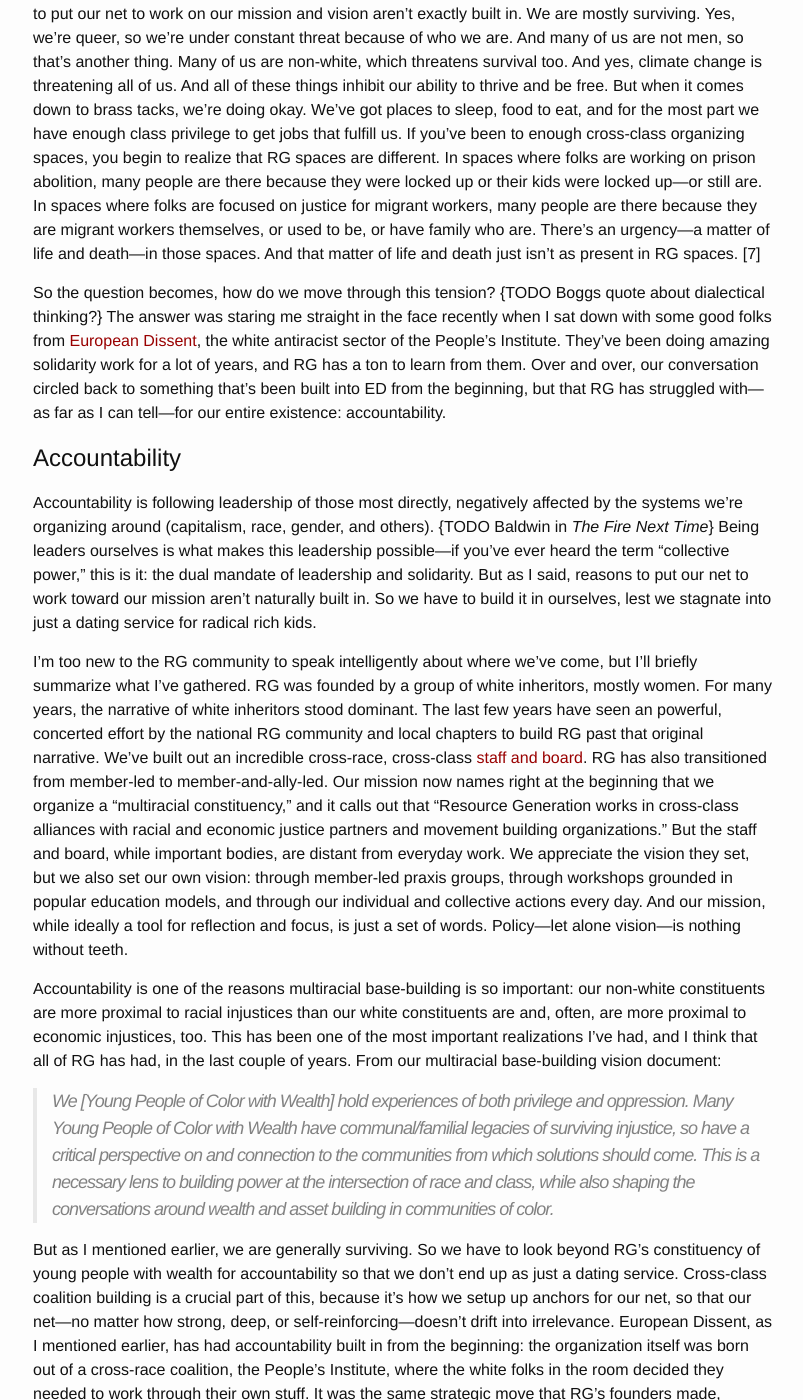
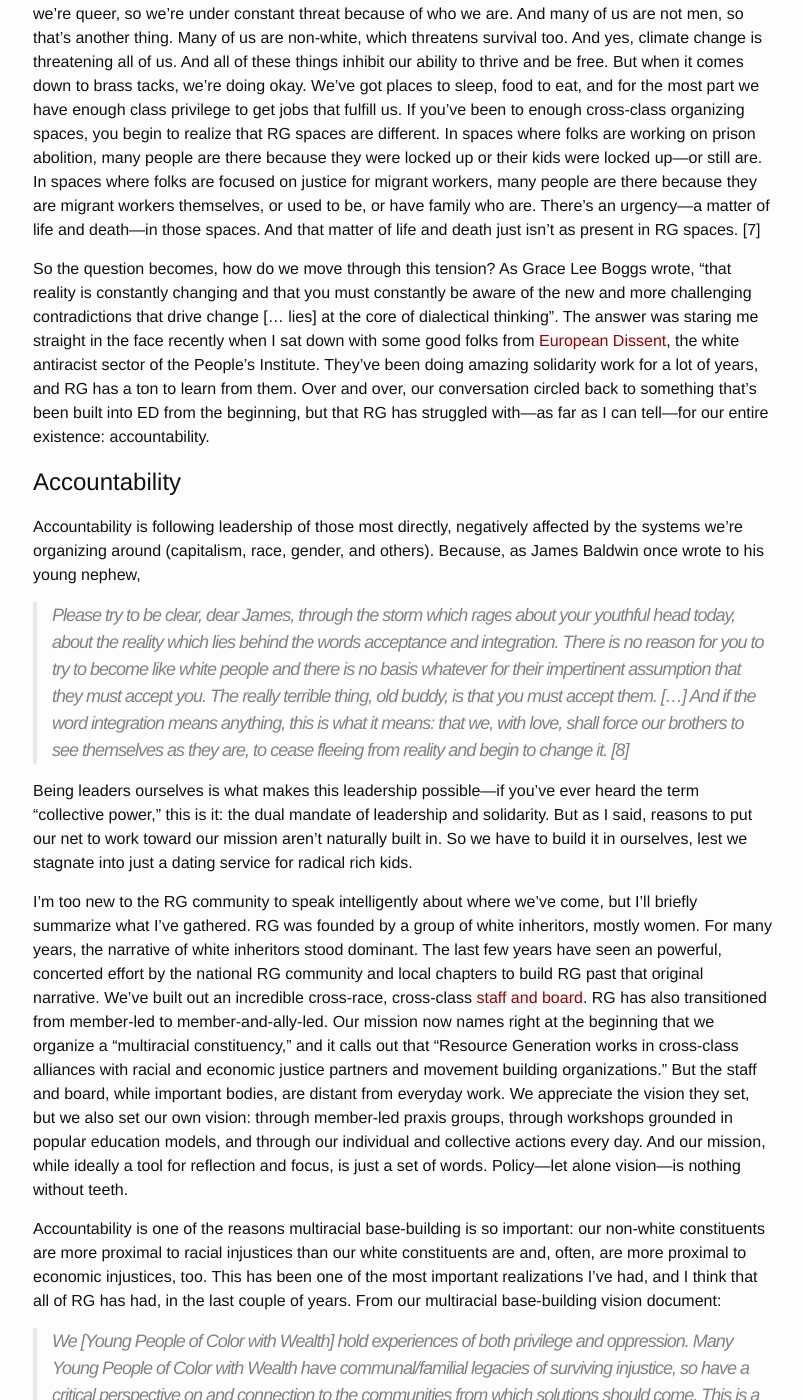
Before and after one commit to ihmccreery/ihmccreery.github.io, a Jekyll site: the page built from _posts/2016-08-12-a-dating-service-for-radical-rich-kids.md, in a window 1280 px wide and 1400 px high, scrolled down 3586 px. Shown: the whole window, without its empty margins (237-1040 px from the left). Built offline with Jekyll 4.4.1, drawn with Linux system fonts in a browser that asks for light colours; some of the changed text lies outside the part shown.

Commit message:
Edits to A Dating Service

```diff
--- a/_posts/2016-08-12-a-dating-service-for-radical-rich-kids.md
+++ b/_posts/2016-08-12-a-dating-service-for-radical-rich-kids.md
@@ -32,7 +32,7 @@
 
 It’s confusing, see, because community organizing is about relationship building.  As the [People's Institute principle goes](http://www.pisab.org/our-principles), “The growth of an effective broad-based movement for social transformation requires networking or ‘building a net that works.’  As the movement develops a strong net, people are less likely to fall through.”  That’s real; our community is nothing if not a net.  No net, no power; no power, no liberation.
 
-And our community is so much stronger when our relationships are deep, loving, and vulnerable.  If we just show up for meetings, get to know each other through logistics and planning and maybe some abstract talk of class and wealth and race, there is absolutely no way we’re building what Martin Luther King, Jr., called “a beloved community”  {TODO Beloved community reference?  Maybe it’s Boggs’ interpretation I’m looking for?}.  Concretely, a lot of folks are in romantic relationships with other folks in RG.  And, really, a lot of folks are in RG *because* of their romantic relationships.  They get involved along with their partners, or they get involved because their partner dragged them along [4].  Organizing has to be invigorating.  Only if we love each other deeply, feel connected to individuals through trust, friendship, and camaraderie, will we continue to show up day after day, year after year, through good times and bad.  I, for one, want nothing more than to be organizing with people I love.  To be organizing in a beloved community.  Because it’s the only way to win.  So [to all my RG crushes out there](https://www.youtube.com/watch?v=1e_t_1vPhTY):
+And our community is so much stronger when our relationships are deep, loving, and vulnerable.  If we just show up for meetings, get to know each other through logistics and planning and maybe some abstract talk of class and wealth and race, there is absolutely no way we’re building a community for the long haul.  Concretely, a lot of folks are in romantic relationships with other folks in RG.  And, really, a lot of folks are in RG *because* of their romantic relationships.  They get involved along with their partners, or they get involved because their partner dragged them along [4].  Our organizing has to be invigorating.  Only if we love each other deeply, feel connected to individuals through trust, friendship, and camaraderie, will we continue to show up day after day, year after year, through good times and bad.  I, for one, want nothing more than to be organizing with people I love.  It’s the only way to win.  So [to all my RG crushes out there](https://www.youtube.com/watch?v=1e_t_1vPhTY):
 
 > You look good in the north
 > Whip your hair back and forth
@@ -62,11 +62,15 @@
 
 This tension goes beyond praxis, though.  It dominates RG.  Because, as a solidarity group, the reasons to put our net to work on our mission and vision aren’t exactly built in.  We are mostly surviving.  Yes, we’re queer, so we’re under constant threat because of who we are.  And many of us are not men, so that’s another thing.  Many of us are non-white, which threatens survival too.  And yes, climate change is threatening all of us.  And all of these things inhibit our ability to thrive and be free.  But when it comes down to brass tacks, we’re doing okay.  We’ve got places to sleep, food to eat, and for the most part we have enough class privilege to get jobs that fulfill us.  If you’ve been to enough cross-class organizing spaces, you begin to realize that RG spaces are different.  In spaces where folks are working on prison abolition, many people are there because they were locked up or their kids were locked up—or still are.  In spaces where folks are focused on justice for migrant workers, many people are there because they are migrant workers themselves, or used to be, or have family who are.  There’s an urgency—a matter of life and death—in those spaces.  And that matter of life and death just isn’t as present in RG spaces. [7]
 
-So the question becomes, how do we move through this tension?  {TODO Boggs quote about dialectical thinking?}  The answer was staring me straight in the face recently when I sat down with some good folks from [European Dissent](http://www.pisab.org/programs#ed), the white antiracist sector of the People’s Institute.  They’ve been doing amazing solidarity work for a lot of years, and RG has a ton to learn from them.  Over and over, our conversation circled back to something that’s been built into ED from the beginning, but that RG has struggled with—as far as I can tell—for our entire existence: accountability.
+So the question becomes, how do we move through this tension?  As Grace Lee Boggs wrote, “that reality is constantly changing and that you must constantly be aware of the new and more challenging contradictions that drive change [... lies] at the core of dialectical thinking”.  The answer was staring me straight in the face recently when I sat down with some good folks from [European Dissent](http://www.pisab.org/programs#ed), the white antiracist sector of the People’s Institute.  They’ve been doing amazing solidarity work for a lot of years, and RG has a ton to learn from them.  Over and over, our conversation circled back to something that’s been built into ED from the beginning, but that RG has struggled with—as far as I can tell—for our entire existence: accountability.
 
 ## Accountability
 
-Accountability is following leadership of those most directly, negatively affected by the systems we’re organizing around (capitalism, race, gender, and others).  {TODO Baldwin in *The Fire Next Time*}  Being leaders ourselves is what makes this leadership possible—if you’ve ever heard the term “collective power,” this is it: the dual mandate of leadership and solidarity.  But as I said, reasons to put our net to work toward our mission aren’t naturally built in.  So we have to build it in ourselves, lest we stagnate into just a dating service for radical rich kids.
+Accountability is following leadership of those most directly, negatively affected by the systems we’re organizing around (capitalism, race, gender, and others).  Because, as James Baldwin once wrote to his young nephew,
+
+> Please try to be clear, dear James, through the storm which rages about your youthful head today, about the reality which lies behind the words *acceptance* and *integration*.  There is no reason for you to try to become like white people and there is no basis whatever for their impertinent assumption that *they* must accept *you*.  The really terrible thing, old buddy, is that *you* must accept *them*. [...] And if the word *integration* means anything, this is what it means: that we, with love, shall force our brothers to see themselves as they are, to cease fleeing from reality and begin to change it. [8]
+
+Being leaders ourselves is what makes this leadership possible—if you’ve ever heard the term “collective power,” this is it: the dual mandate of leadership and solidarity.  But as I said, reasons to put our net to work toward our mission aren’t naturally built in.  So we have to build it in ourselves, lest we stagnate into just a dating service for radical rich kids.
 
 I’m too new to the RG community to speak intelligently about where we’ve come, but I’ll briefly summarize what I’ve gathered.  RG was founded by a group of white inheritors, mostly women.  For many years, the narrative of white inheritors stood dominant.  The last few years have seen an powerful, concerted effort by the national RG community and local chapters to build RG past that original narrative.  We’ve built out an incredible cross-race, cross-class [staff and board](http://resourcegeneration.org/about-us/staff-and-board/).  RG has also transitioned from member-led to member-and-ally-led.  Our mission now names right at the beginning that we organize a “multiracial constituency,” and it calls out that “Resource Generation works in cross-class alliances with racial and economic justice partners and movement building organizations.”  But the staff and board, while important bodies, are distant from everyday work.  We appreciate the vision they set, but we also set our own vision: through member-led praxis groups, through workshops grounded in popular education models, and through our individual and collective actions every day.  And our mission, while ideally a tool for reflection and focus, is just a set of words.  Policy—let alone vision—is nothing without teeth.
 
@@ -106,3 +110,5 @@
 [6] I facilitate one of Seattle’s two “guys” praxis groups.
 
 [7] I’m forever nervous about generalizing other people’s experiences, but here I think it’s necessary and, for the most part, accurate.
+
+[8] Baldwin, James.  *The Fire Next Time.*  Vintage: 1993.  Pages 9-10.
```
